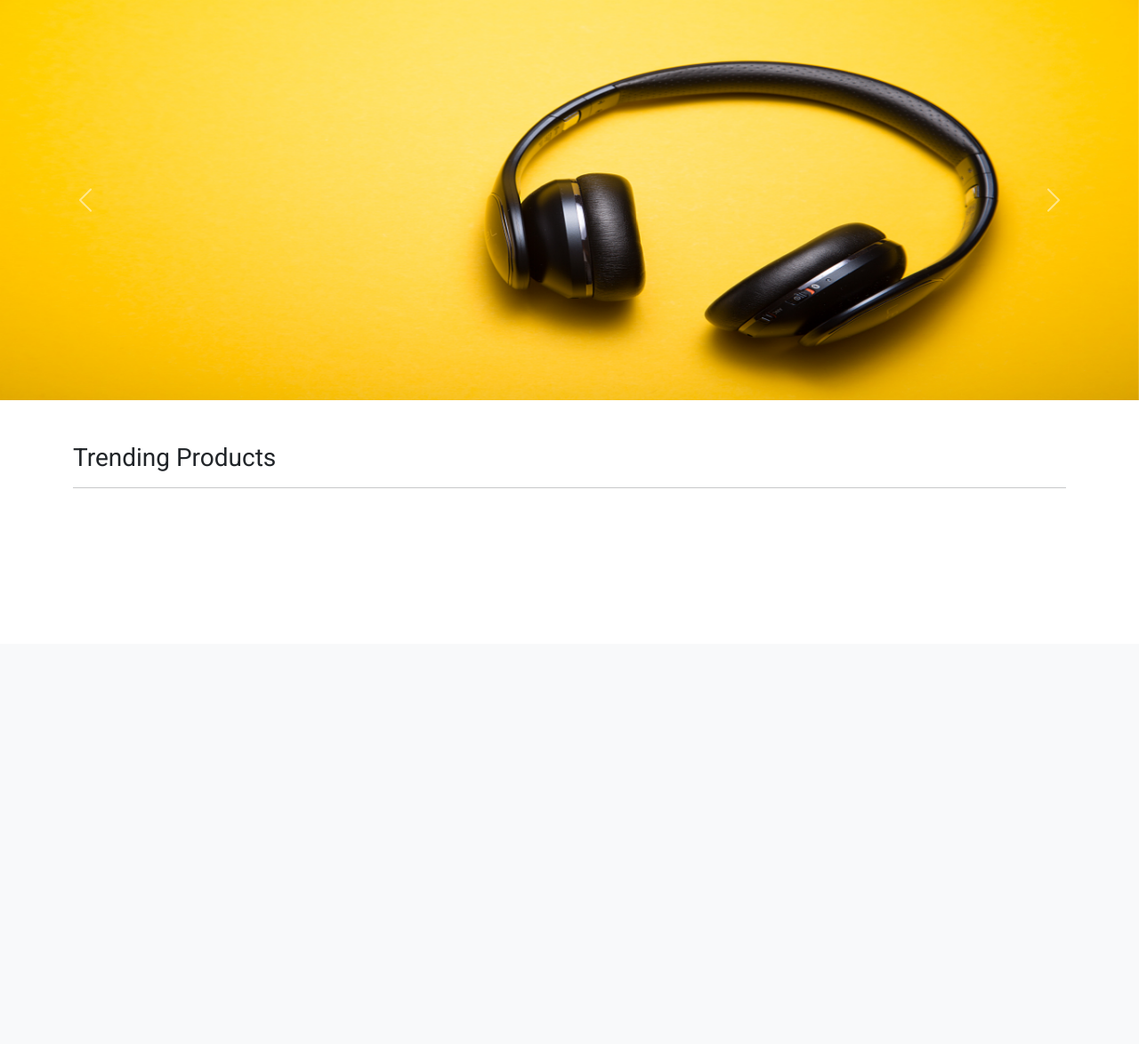
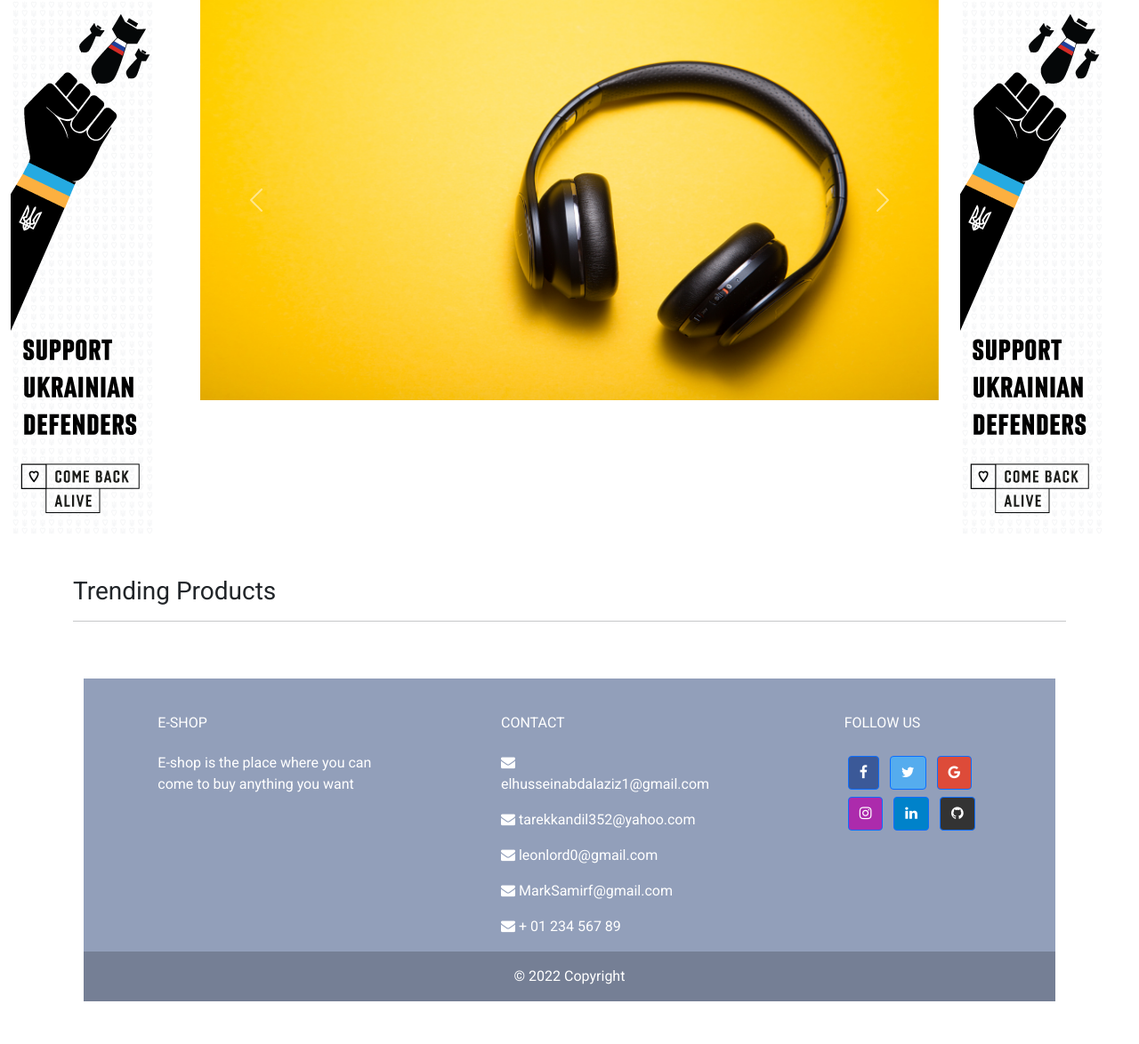
Before and after one commit to leon019i/web_based_information_system_E-commerce, a Django app: page / in a window 1280 px wide. Shown: the part 76-1250 px from the top of the page at 89% size. Before the commit the page ends 625 px from the top, so only its background shows below. Run offline with Django 4.2, Linux system fonts and the light colour scheme; data that the repository does not hold is empty; some libraries are stand-ins or nearby versions.

Commit message:
tarik'work : added ads and footer

```diff
--- a/E-commerce/store/admin.py
+++ b/E-commerce/store/admin.py
@@ -14,7 +14,6 @@ admin.site.register(Cart)
 admin.site.register(Order)
 admin.site.register(OrderItem)
 admin.site.register(Profile)
-admin.site.register(Ads)
 
 admin.site.unregister(Group)
 class AccountAdmin(UserAdmin):
--- a/E-commerce/store/models.py
+++ b/E-commerce/store/models.py
@@ -145,7 +145,3 @@ class Profile(models.Model):
 
     def __str__(self):
         return self.user.username
-
-
-class Ads(models.Model):
-    product=models.ForeignKey(Product,on_delete=models.CASCADE)
--- a/E-commerce/store/templates/store/collections.html
+++ b/E-commerce/store/templates/store/collections.html
@@ -10,7 +10,7 @@
                href='{% url 'collections' %}'>Collections</a>
         </div>
     </div>
-    <div class= "container">
+    <div class= "container ml-3">
         <div class= "row">
             <div class= "col-md-12">
                 <h1>Collections</h1>
@@ -31,7 +31,9 @@
                         </div>
                     {% endfor %}
                 </div>
+
             </div>
         </div>
+
     </div>
 {% endblock content %}
--- /dev/null
+++ b/E-commerce/store/templates/store/inc/footer.html
@@ -0,0 +1,122 @@
+ {%load static%}
+    <!-- Remove the container if you want to extend the Footer to full width. -->
+    <div class="container my-5">
+        <!-- Footer -->
+        <footer
+                class="text-center text-lg-start text-white"
+                style="background-color: #929fba"
+                >
+          <!-- Grid container -->
+          <div class="container p-4 pb-0">
+            <!-- Section: Links -->
+            <section class="">
+              <!--Grid row-->
+              <div class="row">
+                <!-- Grid column -->
+                <div class="col-md-3 col-lg-3 col-xl-3 mx-auto mt-3">
+                  <h6 class="text-uppercase mb-4 font-weight-bold">
+                    E-shop
+                  </h6>
+                  <p>
+                    E-shop is the place where you can come to
+                    buy anything  you want
+                  </p>
+                </div>
+                <!-- Grid column -->
+
+                <hr class="w-100 clearfix d-md-none" />
+
+                <!-- Grid column -->
+
+                <hr class="w-100 clearfix d-md-none" />
+
+                <!-- Grid column -->
+                <hr class="w-100 clearfix d-md-none" />
+
+                <!-- Grid column -->
+                <div class="col-md-4 col-lg-3 col-xl-3 mx-auto mt-3">
+                  <h6 class="text-uppercase mb-4 font-weight-bold">Contact</h6>
+                  <p><i class="fa fa-envelope mr-3"></i> elhusseinabdalaziz1@gmail.com</p>
+                  <p><i class="fa fa-envelope mr-3"></i> tarekkandil352@yahoo.com</p>
+                  <p><i class="fa fa-envelope mr-3"></i> leonlord0@gmail.com</p>
+                  <p><i class="fa fa-envelope mr-3"></i> MarkSamirf@gmail.com</p>
+                  <p><i class="fa fa-envelope mr-3"></i> + 01 234 567 89</p>
+                </div>
+                <!-- Grid column -->
+
+                <!-- Grid column -->
+                <div class="col-md-3 col-lg-2 col-xl-2 mx-auto mt-3">
+                  <h6 class="text-uppercase mb-4 font-weight-bold">Follow us</h6>
+
+                  <!-- Facebook -->
+                  <a
+                     class="btn btn-primary btn-floating m-1"
+                     style="background-color: #3b5998"
+                     href="#!"
+                     role="button"
+                     ><i class="fa fa-facebook"></i
+                    ></a>
+
+                  <!-- Twitter -->
+                  <a
+                     class="btn btn-primary btn-floating m-1"
+                     style="background-color: #55acee"
+                     href="#!"
+                     role="button"
+                     ><i class="fa fa-twitter"></i
+                    ></a>
+
+                  <!-- Google -->
+                  <a
+                     class="btn btn-primary btn-floating m-1"
+                     style="background-color: #dd4b39"
+                     href="#!"
+                     role="button"
+                     ><i class="fa fa-google"></i
+                    ></a>
+
+                  <!-- Instagram -->
+                  <a
+                     class="btn btn-primary btn-floating m-1"
+                     style="background-color: #ac2bac"
+                     href="#!"
+                     role="button"
+                     ><i class="fa fa-instagram"></i
+                    ></a>
+
+                  <!-- Linkedin -->
+                  <a
+                     class="btn btn-primary btn-floating m-1"
+                     style="background-color: #0082ca"
+                     href="#!"
+                     role="button"
+                     ><i class="fa fa-linkedin"></i
+                    ></a>
+                  <!-- Github -->
+                  <a
+                     class="btn btn-primary btn-floating m-1"
+                     style="background-color: #333333"
+                     href="#!"
+                     role="button"
+                     ><i class="fa fa-github"></i
+                    ></a>
+                </div>
+              </div>
+              <!--Grid row-->
+            </section>
+            <!-- Section: Links -->
+          </div>
+          <!-- Grid container -->
+
+          <!-- Copyright -->
+          <div
+               class="text-center p-3"
+               style="background-color: rgba(0, 0, 0, 0.2)"
+               >
+              © 2022 Copyright
+          </div>
+          <!-- Copyright -->
+        </footer>
+        <!-- Footer -->
+      </div>
+      <!-- End of .container -->
--- a/E-commerce/store/templates/store/inc/slider.html
+++ b/E-commerce/store/templates/store/inc/slider.html
@@ -49,7 +49,15 @@
 
 </head>
 <script src="https://cdn.jsdelivr.net/npm/bootstrap@5.1.3/dist/js/bootstrap.bundle.min.js" integrity="sha384-ka7Sk0Gln4gmtz2MlQnikT1wXgYsOg+OMhuP+IlRH9sENBO0LRn5q+8nbTov4+1p" crossorigin="anonymous"></script>
+<div class="container-fluid ">
+  <div class="row">
+<div class="col-lg-2 mx-auto">
+  <div class="float-left d-inline">
+    <a href="//www.comebackalive.in.ua/donate2?utm_source=Blockthrough&amp;utm_medium=EU&amp;utm_campaign=ComeBackAlive" target="_blank""><img src="/static/images/ad.png"></a>
+</div>
+</div>
 
+    <div class="col-lg-8">
       <div id="carouselExampleControls"
       class="carousel slide"
       data-ride="carousel">
@@ -88,3 +96,12 @@
          <span class="visually-hidden">Next</span>
      </a>
  </div>
+</div>
+<div class="col-lg-2 mx-auto">
+  <div class="float-left d-inline">
+    <a href="//www.comebackalive.in.ua/donate2?utm_source=Blockthrough&amp;utm_medium=EU&amp;utm_campaign=ComeBackAlive" target="_blank"><img src="/static/images/ad.png"></a>
+</div>
+</div>
+
+  </div>
+</div>
--- a/E-commerce/store/templates/store/layouts/main.html
+++ b/E-commerce/store/templates/store/layouts/main.html
@@ -52,6 +52,7 @@
         {% include 'store/inc/navbar.html' %}
         {% block content %}
         {% endblock content %}
+        {% include 'store/inc/footer.html' %}
         <!-- Optional JavaScript -->
         <!-- jQuery first, then Popper.js, then Bootstrap JS -->
 
```
Also changed, not shown: E-commerce/static/images/ad.png (added). Lines whose indentation alone changed are shown as unchanged.
